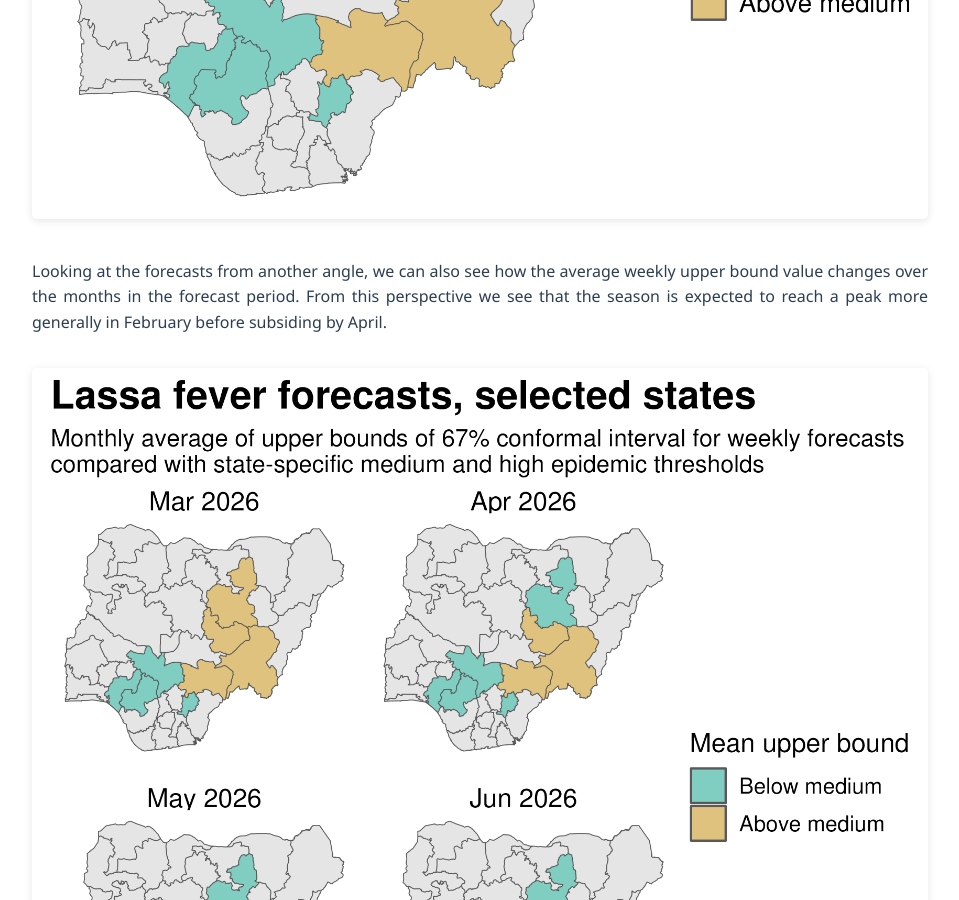
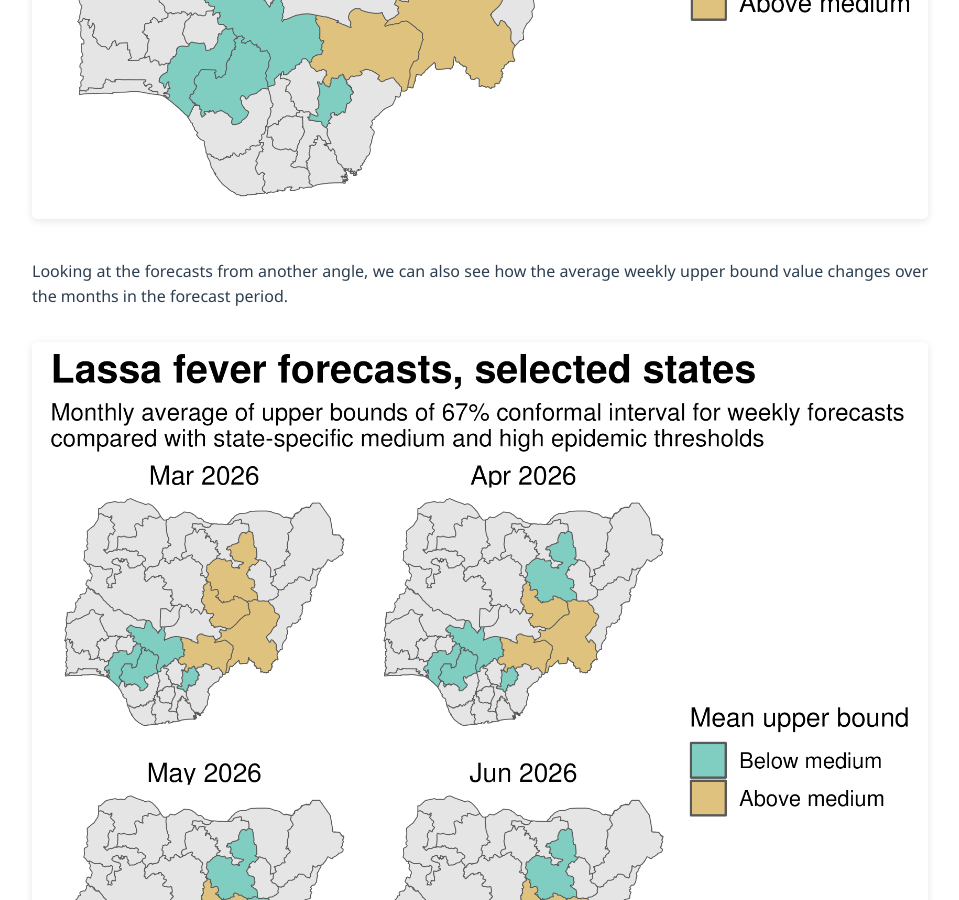
Before and after one commit to eafzd/eafzd.github.io, a Jekyll site: the page built from index.markdown, in a window 1280 px wide and 900 px high, scrolled down 1234 px. Shown: the whole window, without its empty margins (160-1119 px from the left). Built offline with Jekyll 4.4.1, drawn with Linux system fonts in a browser that asks for light colours.

Commit message:
Simplify forecast description in index.markdown
Removed redundant sentence about the forecast peak.

```diff
--- a/index.markdown
+++ b/index.markdown
@@ -16,7 +16,7 @@ The map below shows how the maximum predicted upper bound of the 67% conformal i
 
 <img src="/assets/images/lassa-sentinel/storymap-single-map_20260401_100129.png" alt="Forecasts map">
 
-Looking at the forecasts from another angle, we can also see how the average weekly upper bound value changes over the months in the forecast period. From this perspective we see that the season is expected to reach a peak more generally in February before subsiding by April.
+Looking at the forecasts from another angle, we can also see how the average weekly upper bound value changes over the months in the forecast period.
 
 <img src="/assets/images/lassa-sentinel/storymap-timeseries-map_20260401_100129.png" alt="Timeseries forecasts map">
 
```
